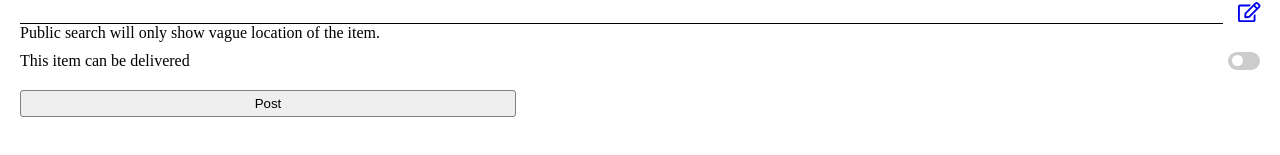
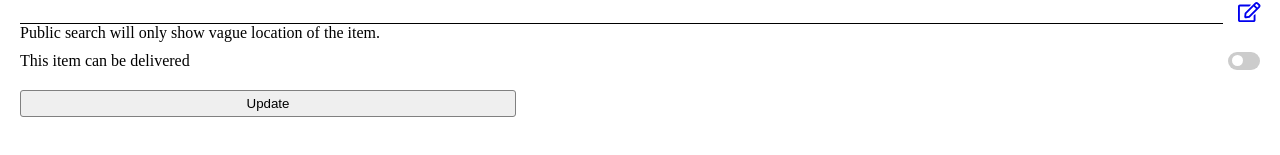
Before and after one commit to liquidMocha/enso-street, a React app: page /edit-complete-item in a window 1280 px wide. Shown: the part 461-616 px from the top of the page. Built offline with nearby package versions, Linux system fonts and the light colour scheme; no server answers.

Commit message:
Also display spinner after updating item
[#170507285] (https://www.pivotaltracker.com/story/show/170507285)

```diff
--- a/src/components/postItem/EditItem.js
+++ b/src/components/postItem/EditItem.js
@@ -1,5 +1,5 @@
 import PropTypes from 'prop-types';
-import React from "react";
+import React, {useState} from "react";
 import PostItemTitleBar from "../shared/PostItemTitleBar";
 import PostImageInput from "./PostImageInput";
 import InputWithError from "../shared/InputWithError";
@@ -10,11 +10,20 @@ import DescriptionTextInput from "./DescriptionTextInput";
 import DeliveryToggle from "./DeliveryToggle";
 import DeliveryFeeInputSection from "./DeliveryFeeInputSection";
 import LocationInput from "./LocationInput";
+import ClipLoader from "react-spinners/ClipLoader";
 
 const EditItem = (props) => {
     const item = props.item;
     const title = item.title;
     const canBeDelivered = item.canBeDelivered;
+
+    const [displaySpinner, setDisplaySpinner] = useState(false);
+
+    const onClickingPost = async () => {
+        setDisplaySpinner(true);
+        await props.onClickingPost();
+        setDisplaySpinner(false);
+    };
 
     return (
         <div>
@@ -61,7 +70,12 @@ const EditItem = (props) => {
                     onDeliveryAdditionalPriceChange={props.onDeliveryAdditionalPriceChange}
                 /> : null
             }
-            <button className='preview-button' onClick={props.onClickingPost}>Post</button>
+            <button className='preview-button' onClick={onClickingPost} disabled={displaySpinner}>
+                {displaySpinner ? <ClipLoader
+                    loading={true}
+                    size={15}
+                /> : 'Update'}
+            </button>
         </div>
     )
 };
```
